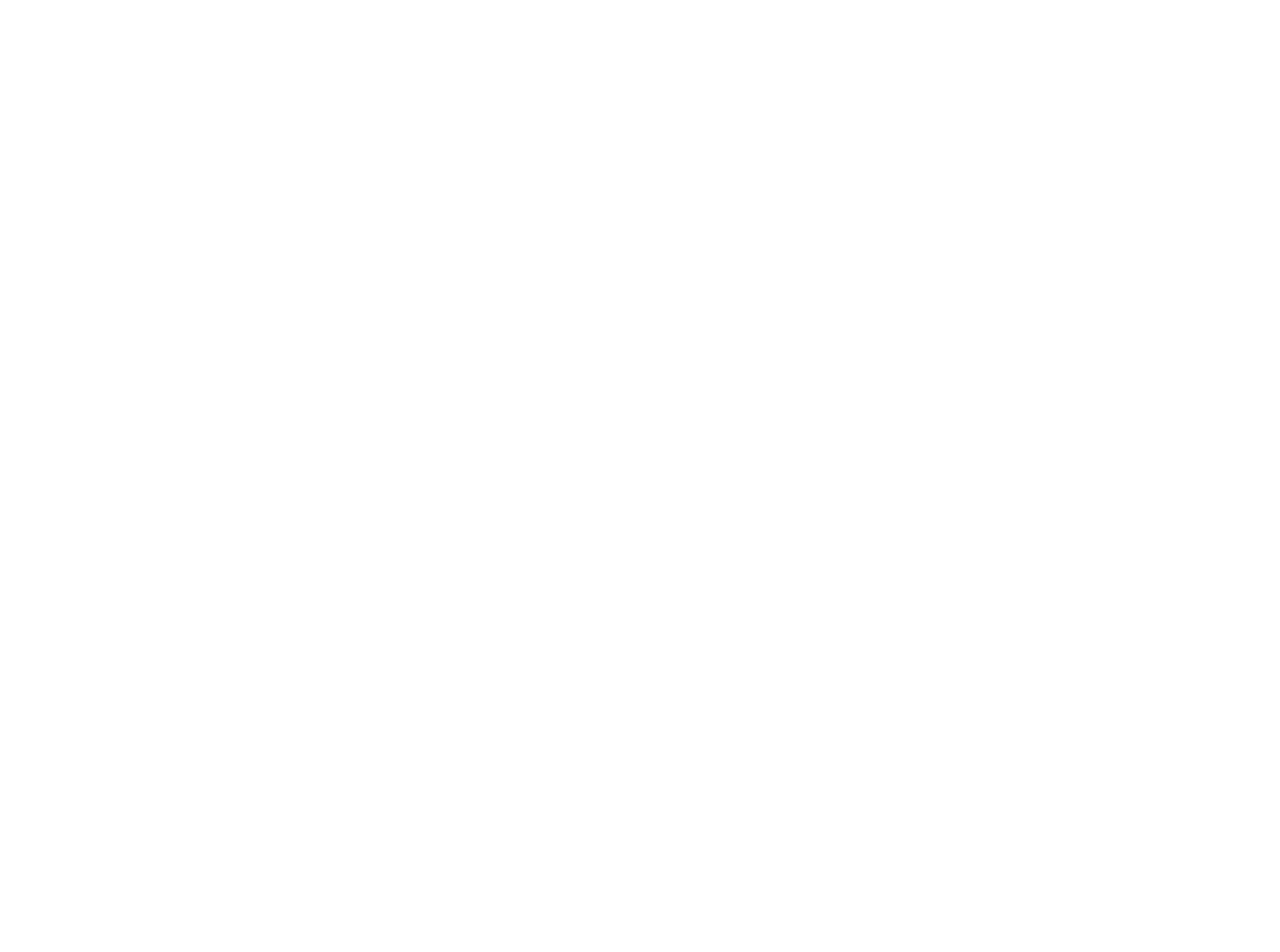
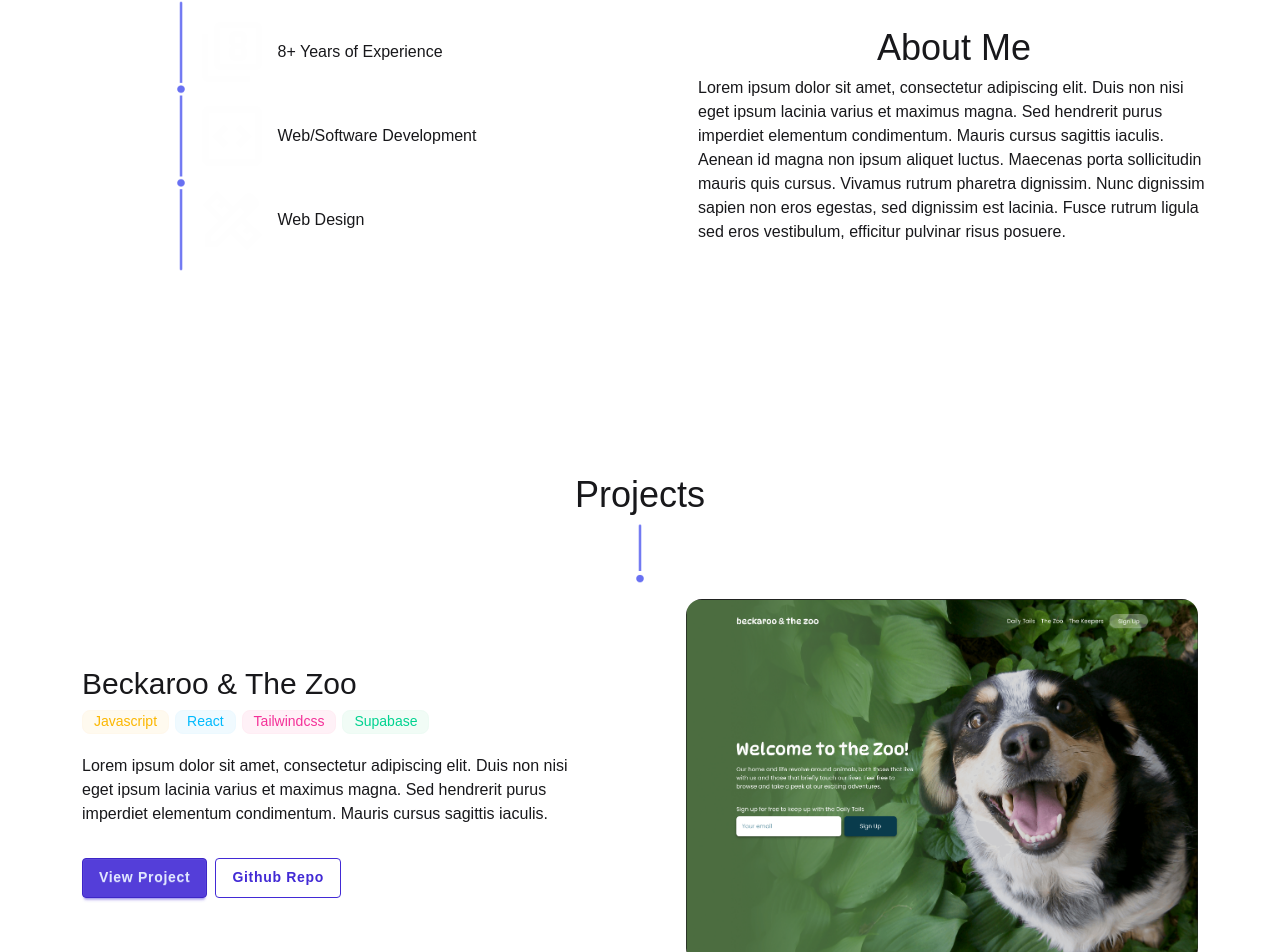
Before and after one commit to PurpleTurtl04/Portfolio, a Nuxt app in the folder portfolio/: page / in a window 1280 px wide. Shown: the part 998-1950 px from the top of the page. Before the commit the page ends 919 px from the top, so only its background shows below. Built offline with nearby package versions, Linux system fonts and the light colour scheme.

Commit message:
Minor visual updates to Hero section and About Me section layout. Added Projects Section component and began to implement.

```diff
--- a/portfolio/app/assets/css/main.css
+++ b/portfolio/app/assets/css/main.css
@@ -28,7 +28,7 @@
     --color-error-content: oklch(27% 0.105 12.094);
     --radius-selector: 0.5rem;
     --radius-field: 0.5rem;
-    --radius-box: 0.5rem;
+    --radius-box: 1rem;
     --size-selector: 0.25rem;
     --size-field: 0.25rem;
     --border: 1px;
--- /dev/null
+++ b/portfolio/app/components/landing/AboutMeSection.vue
@@ -0,0 +1,74 @@
+<template>
+    <div
+        class="container mx-auto mt-15 grid grid-cols-1 items-center justify-center gap-6 px-6 lg:grid-cols-2"
+    >
+        <div class="flex flex-col items-center lg:order-2">
+            <h2 class="pb-2 text-center text-3xl lg:text-4xl">About Me</h2>
+            <p class="max-w-lg text-justify lg:text-left">
+                Lorem ipsum dolor sit amet, consectetur adipiscing elit. Duis
+                non nisi eget ipsum lacinia varius et maximus magna. Sed
+                hendrerit purus imperdiet elementum condimentum. Mauris cursus
+                sagittis iaculis. Aenean id magna non ipsum aliquet luctus.
+                Maecenas porta sollicitudin mauris quis cursus. Vivamus rutrum
+                pharetra dignissim. Nunc dignissim sapien non eros egestas, sed
+                dignissim est lacinia. Fusce rutrum ligula sed eros vestibulum,
+                efficitur pulvinar risus posuere.
+            </p>
+        </div>
+        <div class="flex justify-center lg:gap-4">
+            <div>
+                <NuxtImg
+                    src="/images/Accent.png"
+                    width="10"
+                    height="355"
+                    alt="Three lines spaced with two circles in-between them"
+                    class="hidden scale-75 lg:block"
+                />
+            </div>
+            <div
+                class="flex flex-col justify-center gap-6 md:-ml-8 md:flex-row md:gap-20 md:text-center lg:order-1 lg:ml-0 lg:flex-col lg:gap-6 lg:text-start"
+            >
+                <div
+                    class="flex flex-col items-center justify-center gap-2 lg:flex-row lg:justify-start lg:gap-4"
+                >
+                    <NuxtImg
+                        src="/images/Eight.svg"
+                        width="75"
+                        height="75"
+                        alt="The number eight inside a square"
+                        class="max-w-15"
+                    />
+                    <p class="md:max-w-24 lg:max-w-none">
+                        8+ Years of Experience
+                    </p>
+                </div>
+                <div
+                    class="flex flex-col items-center justify-center gap-2 lg:flex-row lg:justify-start lg:gap-4"
+                >
+                    <NuxtImg
+                        src="/images/Dev.svg"
+                        width="75"
+                        height="75"
+                        alt="Angle brackets in a square"
+                        class="max-w-15"
+                    />
+                    <p class="md:max-w-24 lg:max-w-none">
+                        Web/Software Development
+                    </p>
+                </div>
+                <div
+                    class="flex flex-col items-center justify-center gap-2 lg:flex-row lg:justify-start lg:gap-4"
+                >
+                    <NuxtImg
+                        src="/images/Design.svg"
+                        width="75"
+                        height="75"
+                        alt="A pencil and ruler making an X"
+                        class="max-w-15"
+                    />
+                    <p class="md:max-w-12 lg:max-w-none">Web Design</p>
+                </div>
+            </div>
+        </div>
+    </div>
+</template>
--- a/portfolio/app/components/landing/HeroSection.vue
+++ b/portfolio/app/components/landing/HeroSection.vue
@@ -1,5 +1,5 @@
 <template>
-    <div class="hero min-h-screen">
+    <div class="hero">
         <div class="hero-content flex-col lg:flex-row-reverse">
             <div class="max-w-3xl">
                 <NuxtImg
@@ -26,7 +26,9 @@
                     with an analytical background
                 </h3>
                 <div class="flex justify-center gap-2 pt-6 lg:justify-start">
-                    <button class="btn btn-primary tracking-wider">
+                    <button
+                        class="btn btn-primary bg-primary/90 tracking-wider"
+                    >
                         Got a Project?
                     </button>
                     <button class="btn btn-outline btn-primary tracking-wider">
--- /dev/null
+++ b/portfolio/app/components/landing/ProjectSection.vue
@@ -0,0 +1,72 @@
+<template>
+    <div class="container mx-auto mt-30 px-6 lg:mt-40">
+        <div class="flex flex-col items-center">
+            <h2 class="text-center text-3xl lg:text-4xl">Projects</h2>
+            <NuxtImg
+                src="/images/Accent2.png"
+                width="10"
+                height="75"
+                alt="A line with a circle at the bottom"
+                class="scale-75"
+            />
+        </div>
+        <div
+            class="container mx-auto mt-2 grid grid-cols-1 items-center justify-center gap-6 px-6 lg:grid-cols-2"
+        >
+            <div class="flex flex-col items-center">
+                <div class="flex flex-col items-center gap-2 lg:items-start">
+                    <h3 class="text-2xl lg:text-3xl">Beckaroo & The Zoo</h3>
+                    <div class="flex gap-1 lg:gap-1.5">
+                        <div
+                            class="badge badge-sm md:badge-md badge-soft badge-warning"
+                        >
+                            Javascript
+                        </div>
+                        <div
+                            class="badge badge-sm md:badge-md badge-soft badge-info"
+                        >
+                            React
+                        </div>
+                        <div
+                            class="badge badge-sm md:badge-md badge-soft badge-secondary"
+                        >
+                            Tailwindcss
+                        </div>
+                        <div
+                            class="badge badge-sm md:badge-md badge-soft badge-success"
+                        >
+                            Supabase
+                        </div>
+                    </div>
+                    <p class="mt-3 max-w-lg text-center lg:text-left">
+                        Lorem ipsum dolor sit amet, consectetur adipiscing elit.
+                        Duis non nisi eget ipsum lacinia varius et maximus
+                        magna. Sed hendrerit purus imperdiet elementum
+                        condimentum. Mauris cursus sagittis iaculis.
+                    </p>
+                    <div
+                        class="flex justify-center gap-2 pt-6 lg:justify-start"
+                    >
+                        <button
+                            class="btn btn-primary bg-primary/90 tracking-wider"
+                        >
+                            View Project
+                        </button>
+                        <button
+                            class="btn btn-outline btn-primary tracking-wider"
+                        >
+                            Github Repo
+                        </button>
+                    </div>
+                </div>
+            </div>
+            <div class="card mx-auto flex max-w-lg justify-center">
+                <NuxtImg
+                    src="/images/Beckaroo.png"
+                    alt="Landing page for the website Beckaroo and the Zoo with a picture of a Corgi."
+                    class="rounded-2xl"
+                />
+            </div>
+        </div>
+    </div>
+</template>
--- a/portfolio/app/pages/index.vue
+++ b/portfolio/app/pages/index.vue
@@ -1,5 +1,7 @@
 <template>
     <div>
         <LandingHeroSection />
+        <LandingAboutMeSection />
+        <LandingProjectSection />
     </div>
 </template>
```
